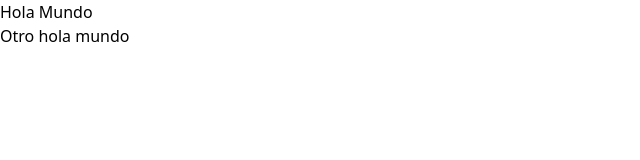
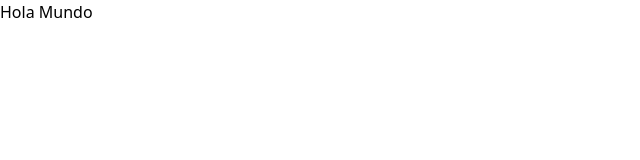
Before and after one commit to Viccaesar99/proyecto_perpo, a React (Vite) app: page / in a window 1280 px wide. Shown: the top 160 px of the page, without its empty margins (0-640 px from the left). Built offline with nearby package versions, Linux system fonts and the light colour scheme.

Commit message:
Otra prueba

```diff
--- a/src/App.jsx
+++ b/src/App.jsx
@@ -6,7 +6,6 @@ function App() {
   return (
     <>
       <h1>Hola Mundo</h1>
-			<h2>Otro hola mundo</h2>
     </>
   )
 }
```
